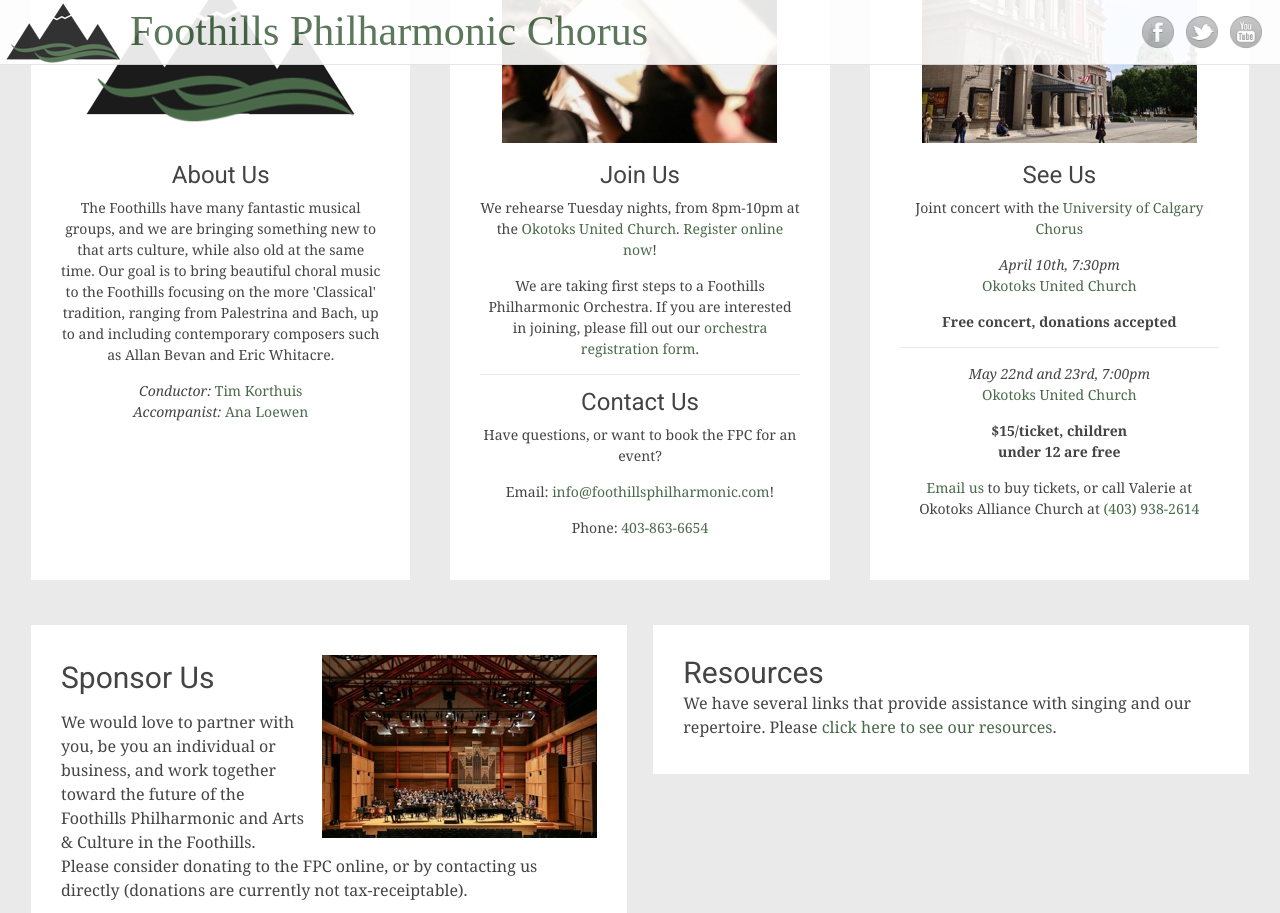
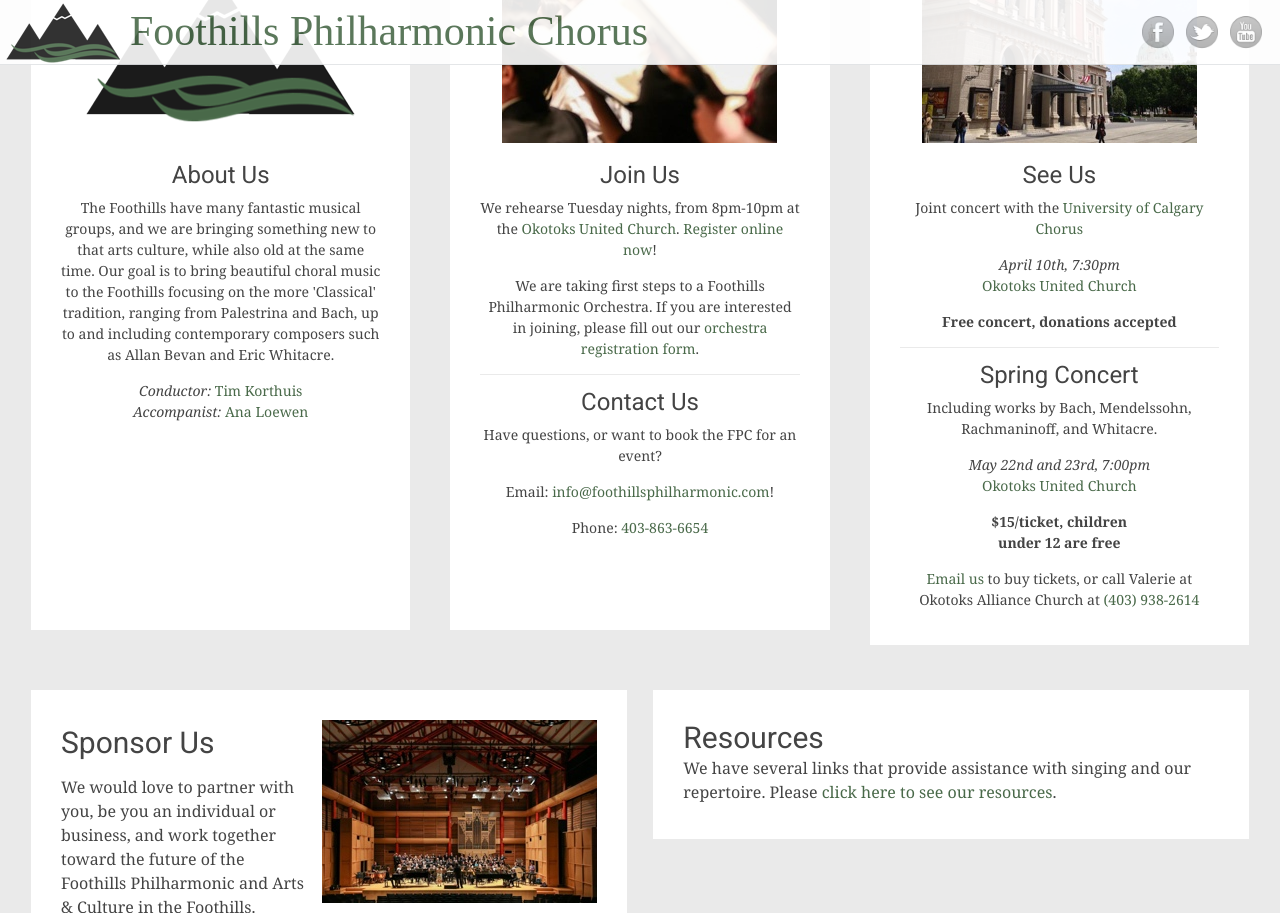
Before and after one commit to percyhanna/fps, a Jekyll site: the page built from index.html, in a window 1280 px wide and 1400 px high, scrolled down 655 px, cut to the strip 0-913 px from the top of the window. Built offline with Jekyll 4.4.1, drawn with Linux system fonts in a browser that asks for light colours; some web fonts are replaced; Markdown is read by kramdown in place of the engine named in the settings.

Commit message:
More concert details

```diff
--- a/css/main.css
+++ b/css/main.css
@@ -830,7 +830,7 @@
   margin-bottom: 2rem;
 }
 #featured_pages .page_text_container {
-  min-height: 600px;
+  min-height: 650px;
 }
 .page_text_container {
   background-color: #FFFFFF;
--- a/index.html
+++ b/index.html
@@ -41,6 +41,8 @@
             </p>
             <p><strong>Free concert, donations accepted</strong></p>
             <hr>
+            <h1 class="entry-title">Spring Concert</h1>
+            <p>Including works by Bach, Mendelssohn, Rachmaninoff, and Whitacre.</p>
             <p>
               <em>May 22nd and 23rd, 7:00pm</em><br/>
               <a href="https://www.google.ca/maps/place/Okotoks+United+Church/@50.724914,-113.979771,15z/data=!4m2!3m1!1s0x0:0x9f916ee0400c6c6f" target="_blank">Okotoks United Church</a><br/>
```
